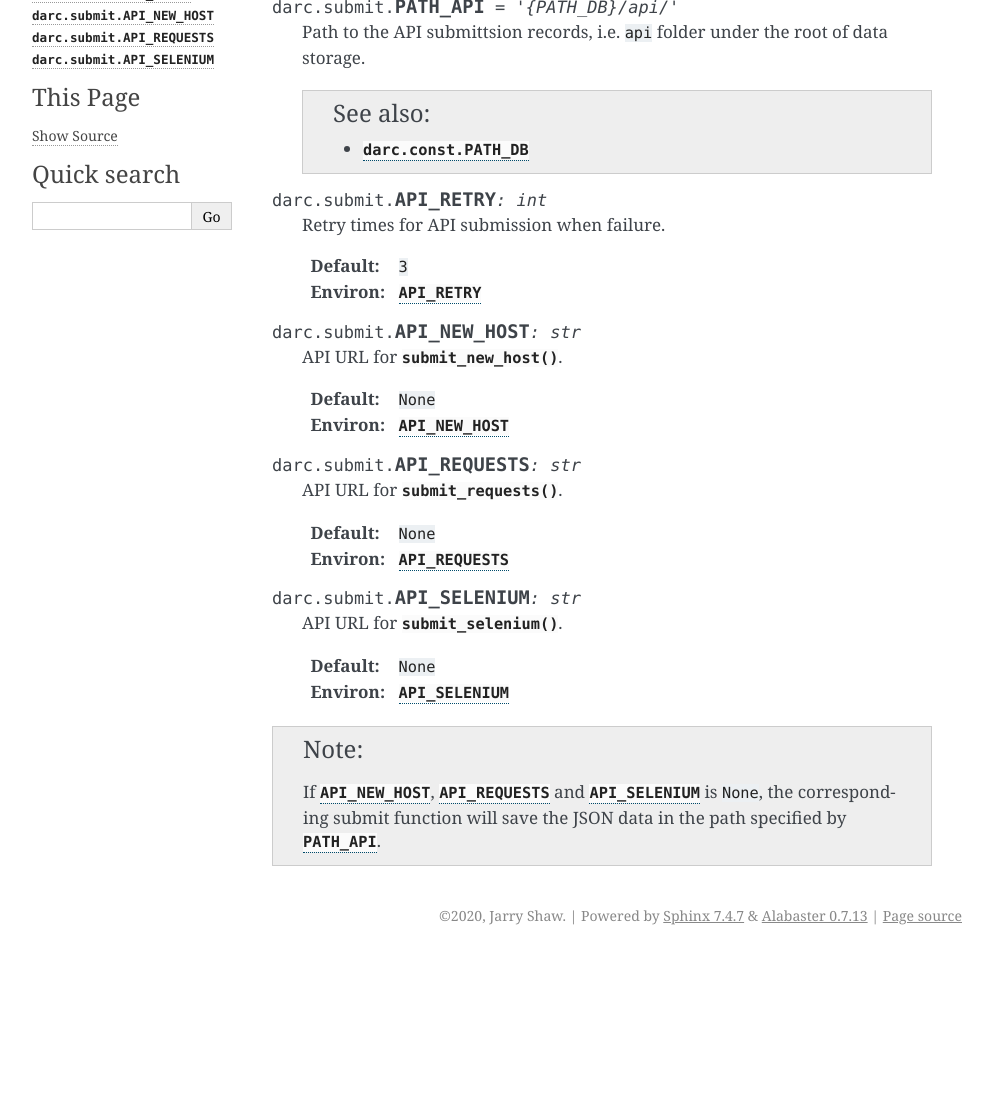
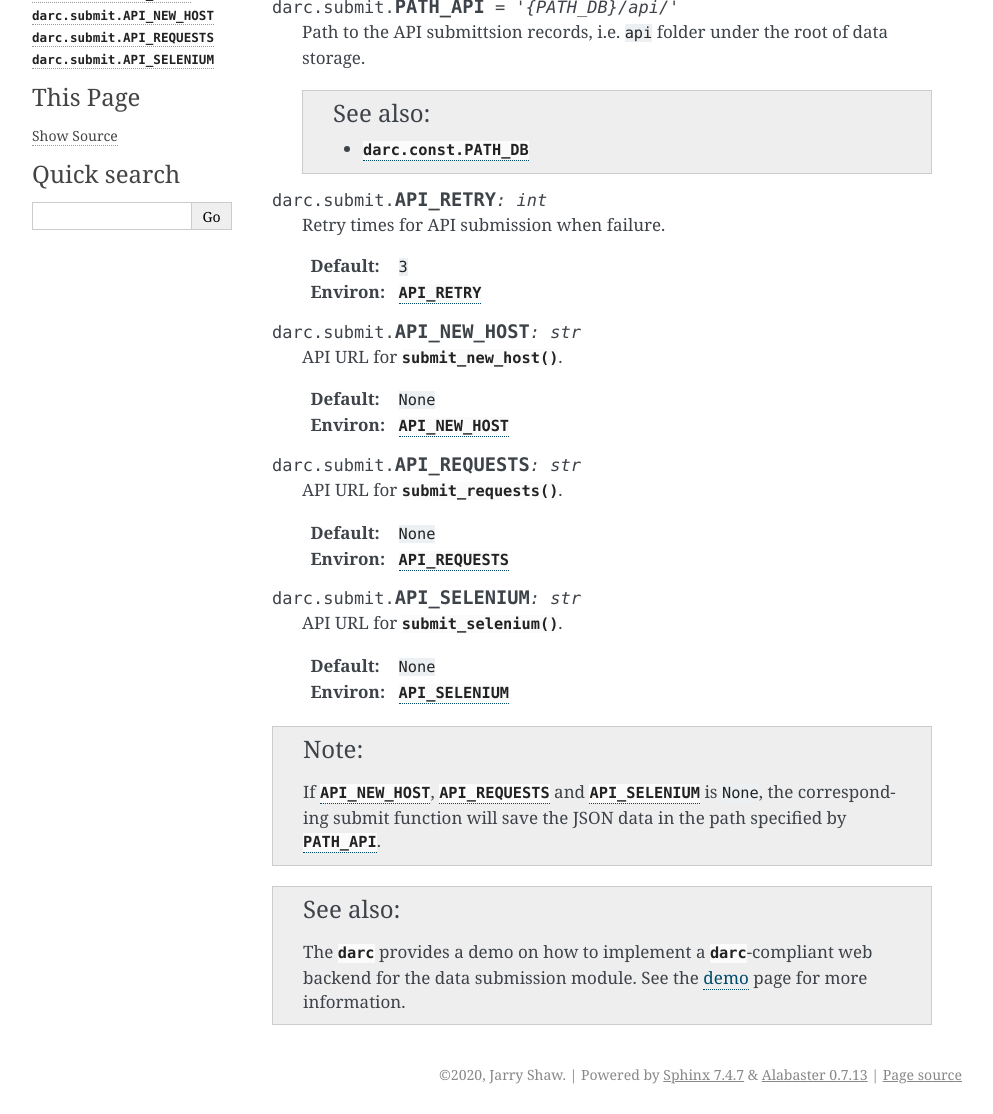
Before and after one commit to JarryShaw/darc, a Sphinx documentation site: the page built from docs/source/darc.submit.rst, in a window 1280 px wide, cut to the strip 134-1248 px from the top of the page. Shown: the whole strip, without its empty margins (148-1141 px from the left). Built offline with Sphinx 7.4.7, drawn with Linux system fonts in a browser that asks for light colours; before the commit the page ends 1089 px from its top, so only the background shows below that.

Commit message:
Added demo to docs

```diff
--- a/docs/source/darc.submit.rst
+++ b/docs/source/darc.submit.rst
@@ -61,3 +61,9 @@
    and :data:`~darc.submit.API_SELENIUM` is ``None``, the corresponding
    submit function will save the JSON data in the path
    specified by :data:`~darc.submit.PATH_API`.
+
+.. seealso::
+
+   The :mod:`darc` provides a demo on how to implement a :mod:`darc`-compliant
+   web backend for the data submission module. See the :doc:`demo </demo>` page
+   for more information.
--- a/docs/source/index.rst
+++ b/docs/source/index.rst
@@ -10,6 +10,7 @@
    :maxdepth: 4
 
    darc
+   demo
 
 :mod:`darc` is designed as a swiss army knife for darkweb crawling.
 It integrates |requests|_ to collect HTTP request and response
```
Also changed, not shown: docs/source/demo.rst (added, +14 -0 lines), 1 other file.
